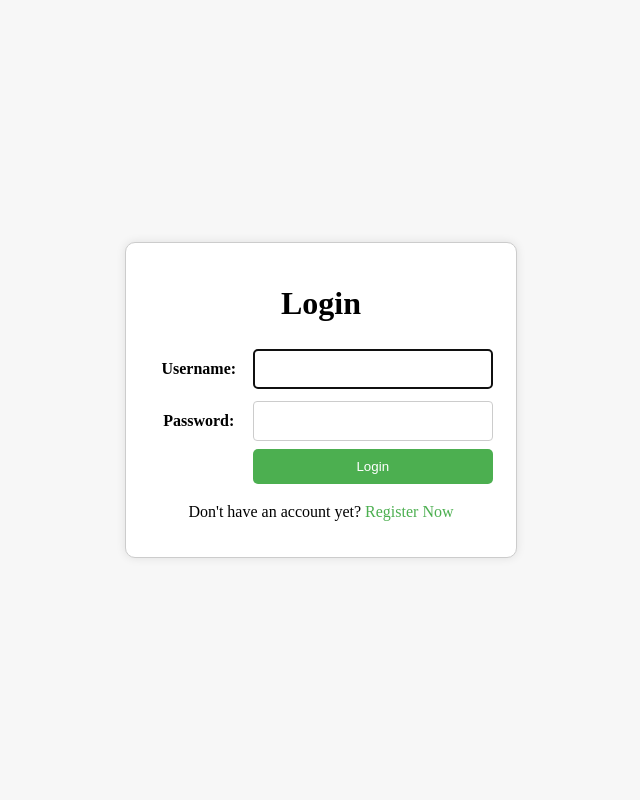
After one commit to sincostandra/SSP-Shop, a Django app: page /login/ in a window 1280 px wide. The commit adds this page. Shown: the whole page, without its empty margins (319-959 px from the left). Run offline with Django 5.2, Linux system fonts and the light colour scheme.

Commit message:
add forms regis, auth login & logout, and cookies session

```diff
--- /dev/null
+++ b/main/templates/login.html
@@ -0,0 +1,107 @@
+{% extends 'base.html' %}
+
+{% block meta %}
+<title>Login</title>
+{% endblock meta %}
+
+{% block content %}
+<div class="login">
+  <h1>Login</h1>
+
+  <form method="POST" action="">
+    {% csrf_token %}
+    <table>
+      {{ form.as_table }}
+      <tr>
+        <td></td>
+        <td><input class="btn login_btn" type="submit" value="Login" /></td>
+      </tr>
+    </table>
+  </form>
+
+  {% if messages %}
+  <ul>
+    {% for message in messages %}
+    <li>{{ message }}</li>
+    {% endfor %}
+  </ul>
+  {% endif %}
+
+  <p>Don't have an account yet? <a href="{% url 'main:register' %}">Register Now</a></p>
+</div>
+
+<style>
+  body {
+    margin: 0;
+    padding: 0;
+    height: 100vh;
+    display: flex;
+    justify-content: center;
+    align-items: center;
+    background-color: #f7f7f7;
+  }
+
+  .login {
+    width: 350px;
+    padding: 20px;
+    border: 1px solid #ccc;
+    border-radius: 10px;
+    box-shadow: 0px 0px 10px rgba(0, 0, 0, 0.1);
+    background-color: #fff;
+  }
+
+  table {
+    width: 100%;
+  }
+
+  h1 {
+    text-align: center;
+    margin-bottom: 20px;
+  }
+
+  input[type="text"],
+  input[type="password"] {
+    width: 100%;
+    padding: 12px;
+    margin: 4px 0;
+    display: inline-block;
+    border: 1px solid #ccc;
+    border-radius: 4px;
+    box-sizing: border-box;
+    font-size: 12px;
+  }
+
+  .btn.login_btn {
+    width: 100%;
+    padding: 10px;
+    background-color: #4CAF50;
+    color: white;
+    border: none;
+    border-radius: 5px;
+    cursor: pointer;
+  }
+
+  .btn.login_btn:hover {
+    background-color: #45a049;
+  }
+
+  .error-messages {
+    color: red;
+    margin-bottom: 10px;
+  }
+
+  p {
+    text-align: center;
+  }
+
+  a {
+    color: #4CAF50;
+    text-decoration: none;
+  }
+
+  a:hover {
+    text-decoration: underline;
+  }
+</style>
+
+{% endblock content %}
--- a/main/urls.py
+++ b/main/urls.py
@@ -1,6 +1,7 @@
 from django.urls import path
 from main.views import show_main, create_product
-from main.views import show_main, create_product, show_xml, show_json, show_xml_by_id, show_json_by_id
+from main.views import show_main, create_product, show_xml, show_json
+from main.views import show_xml_by_id, show_json_by_id, register, login_user, logout_user
 
 app_name = 'main'
 
@@ -11,4 +12,7 @@ urlpatterns = [
     path('json/', show_json, name='show_json'),
     path('xml/<str:id>/', show_xml_by_id, name='show_xml_by_id'),
     path('json/<str:id>/', show_json_by_id, name='show_json_by_id'),
+    path('register/', register, name='register'),
+    path('login/', login_user, name='login'),
+    path('logout/', logout_user, name='logout'),
 ]
--- a/main/views.py
+++ b/main/views.py
@@ -1,10 +1,18 @@
+import datetime
+from django.contrib.auth import logout
 from django.shortcuts import render, redirect
 from main.forms import ProductForm
 from main.models import Product
 from django.http import HttpResponse
 from django.core import serializers
+from django.contrib.auth.forms import UserCreationForm, AuthenticationForm
+from django.contrib import messages
+from django.contrib.auth import authenticate, login
+from django.contrib.auth.decorators import login_required
+from django.http import HttpResponseRedirect
+from django.urls import reverse
 
-# Create your views here.
+@login_required(login_url='/login')
 def show_main(request):
     products = Product.objects.all()
 
@@ -12,7 +20,8 @@ def show_main(request):
         'shop_name' : 'SSP Shop',
         'name' : 'Utandra Nur Ahmad Jais (2306152443)',
         'class' : 'PBP F',
-        'products' : products
+        'products' : products,
+        'last_login': request.COOKIES['last_login']
     }
 
     return render(request, 'main.html', context)
@@ -26,6 +35,42 @@ def create_product(request):
 
     context = {'form': form}
     return render(request, 'create_product.html', context)
+
+def register(request):
+    form = UserCreationForm()
+
+    if request.method == "POST":
+        form = UserCreationForm(request.POST)
+        if form.is_valid():
+            form.save()
+            messages.success(request, 'Your account has been successfully created!')
+            return redirect('main:login')
+    context = {'form':form}
+    return render(request, 'register.html', context)
+
+def login_user(request):
+   if request.method == 'POST':
+      form = AuthenticationForm(data=request.POST)
+
+      if form.is_valid():
+            user = form.get_user()
+            login(request, user)
+            # return redirect('main:show_main')
+            response = HttpResponseRedirect(reverse("main:show_main"))
+            response.set_cookie('last_login', str(datetime.datetime.now()))
+            return response
+
+   else:
+      form = AuthenticationForm(request)
+   context = {'form': form}
+   return render(request, 'login.html', context)
+
+def logout_user(request):
+    logout(request)
+    # return redirect('main:login')
+    response = HttpResponseRedirect(reverse('main:login'))
+    response.delete_cookie('last_login')
+    return response
 
 def show_xml(request):
     data = Product.objects.all()
```
Also changed, not shown: main/templates/main.html (+7 -0 lines), main/templates/register.html (added, +109 -0 lines).
